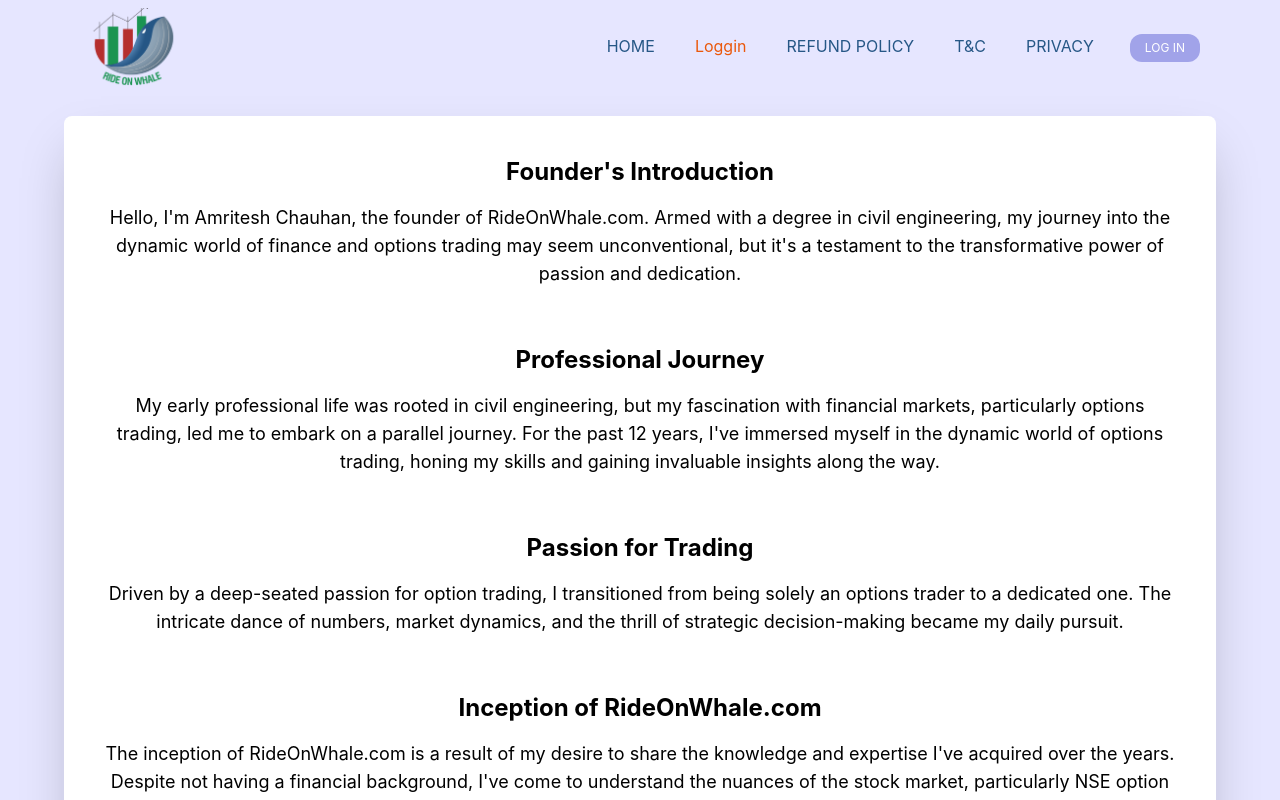
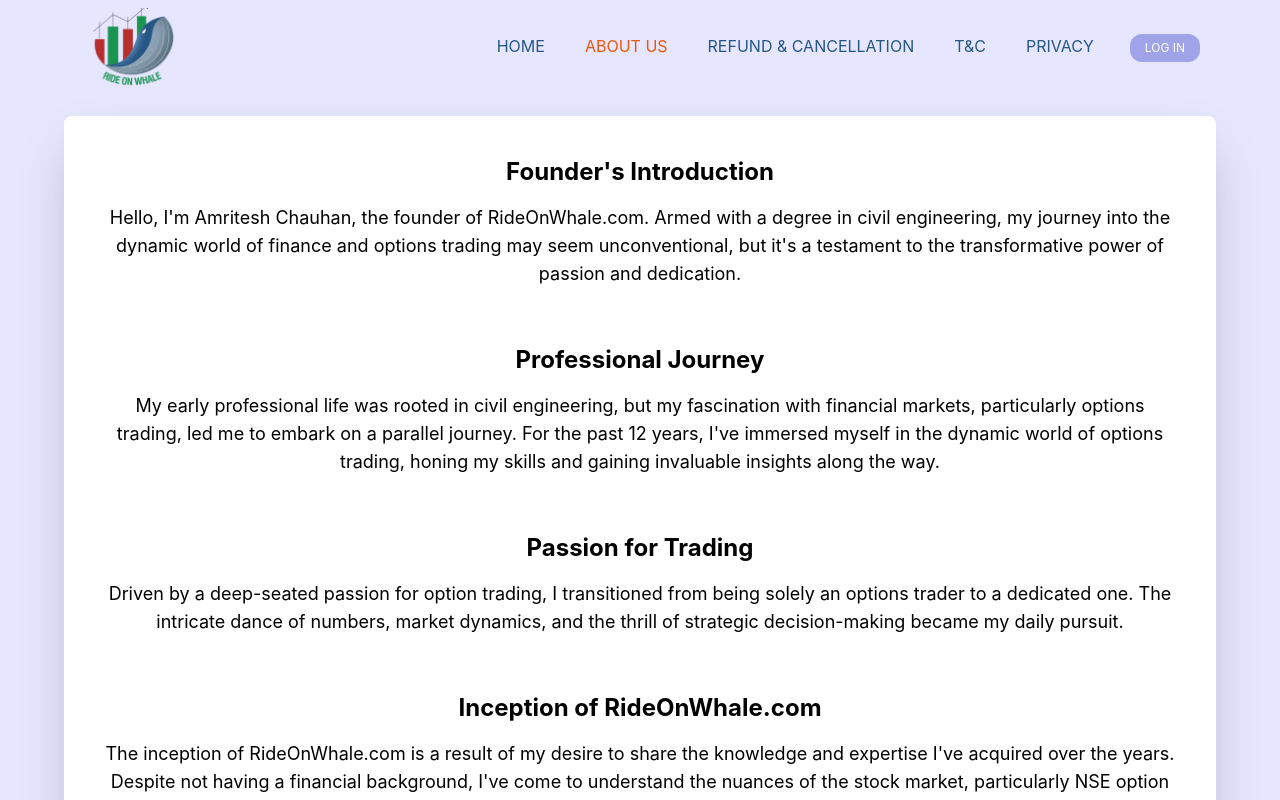
Before and after one commit to priyanshu082/stockapp2, a React (Create React App) app in the folder FrontEnd/: page /AboutUs in a window 1280 px wide. Shown: the top 800 px of the page. Built offline with nearby package versions, Linux system fonts and the light colour scheme.

Commit message:
navbar links are settled

```diff
--- a/FrontEnd/src/AuthContext.jsx
+++ b/FrontEnd/src/AuthContext.jsx
@@ -4,7 +4,7 @@ import React, { createContext, useState } from 'react';
 export const AuthContext = createContext();
 
 export const AuthProvider = ({ children }) => {
-  const [isLoggedIn, setIsLoggedIn] = useState();
+  const [isLoggedIn, setIsLoggedIn] = useState(false);
 
   return (
     <AuthContext.Provider value={{ isLoggedIn, setIsLoggedIn }}>
--- a/FrontEnd/src/Components/Navbar/Navbar.jsx
+++ b/FrontEnd/src/Components/Navbar/Navbar.jsx
@@ -1,21 +1,20 @@
-import React, { useState,useContext } from 'react';
+import React, { useState, useContext } from "react";
 import { useNavigate } from "react-router-dom";
-import { Link, NavLink } from 'react-router-dom';
-import Navlogo from '../../Assets/Navbar-img/NavLogo.png';
-import { AiOutlineMenu, AiOutlineClose } from 'react-icons/ai';
-import AOS from 'aos';
-import 'aos/dist/aos.css';
-import { AuthContext } from '../../AuthContext';
+import { Link, NavLink } from "react-router-dom";
+import Navlogo from "../../Assets/Navbar-img/NavLogo.png";
+import { AiOutlineMenu, AiOutlineClose } from "react-icons/ai";
+import AOS from "aos";
+import "aos/dist/aos.css";
+import { AuthContext } from "../../AuthContext";
 
 const Navbar = () => {
-
   const { isLoggedIn, setIsLoggedIn } = useContext(AuthContext);
   const navigate = useNavigate();
 
   AOS.init({
     offset: 200,
     duration: 1000,
-    easing: 'ease',
+    easing: "ease",
   });
 
   const [toggle, setToggle] = useState(false);
@@ -27,98 +26,210 @@ const Navbar = () => {
 
   return (
     <>
-      <nav className='bg-[#E6E6FF] w-full h-24 flex items-center justify-between px-5 sm:px-20  sm:max-md:px-5'>
-        <div className='left w-auto h-[100%] flex items-center'>
-          <img className='h-20 cursor-pointer' data-aos='fade-down' src={Navlogo} alt='' />
+      <nav className="bg-[#E6E6FF] w-full h-24 flex items-center justify-between px-5 sm:px-20  sm:max-md:px-5">
+        <div className="left w-auto h-[100%] flex items-center">
+          <img
+            className="h-20 cursor-pointer"
+            data-aos="fade-down"
+            src={Navlogo}
+            alt=""
+          />
         </div>
-        <div className='flex gap-5'>
-        <div className='sm:max-md:hidden hidden right h-[100%] w-auto sm:flex items-center gap-10 px-4'>
-          <ul className='flex items-center gap-10 text-[16px] text-[#265786]'>
+        <div className="flex gap-5">
+          <div className="sm:max-md:hidden hidden right h-[100%] w-auto sm:flex items-center gap-10 px-4">
+            <ul className="flex items-center gap-10 text-[16px] text-[#265786]">
 
-
-            <li data-aos='fade-down' data-aos-delay='400'>
-              <NavLink className={({isActive}) =>`nav ${isActive ? "text-orange-600": ""}`} to='/'>
+              <li data-aos="fade-down" data-aos-delay="400">
+                <NavLink
+                  className={({ isActive }) =>
+                    `nav ${isActive ? "text-orange-600" : ""}`
+                  }
+                  to="/"
+                >
                   HOME
                 </NavLink>
               </li>
-            <li data-aos='fade-down' data-aos-delay='600'>
-              <NavLink className={({isActive}) =>`nav ${isActive ? "text-orange-600": ""}`} to='/AboutUs'>
-                {isLoggedIn ? (<div>
-                  AboutUS
-                </div>) : (<div>
-                    Loggin
-                </div>)}
+
+              <li data-aos="fade-down" data-aos-delay="600">
+                {!localStorage.getItem("token") ? (
+                  <NavLink
+                    className={({ isActive }) =>
+                      `nav ${isActive ? "text-orange-600" : ""}`
+                    }
+                    to="/AboutUs"
+                  >
+                    ABOUT US
                   </NavLink>
+                ) : (
+                  <NavLink
+                    className={({ isActive }) =>
+                      `nav ${isActive ? "text-orange-600" : ""}`
+                    }
+                    to="/Data"
+                  >
+                   PCR
+                  </NavLink>
+                )}
               </li>
-            <li data-aos='fade-down' data-aos-delay='600'>
-              <NavLink className={({isActive}) =>`nav ${isActive ? "text-orange-600": ""}`} to='/RefundandCancel'>
+
+              <li data-aos="fade-down" data-aos-delay="600">
+                {!localStorage.getItem("token") ? (
+                  <NavLink
+                    className={({ isActive }) =>
+                      `nav ${isActive ? "text-orange-600" : ""}`
+                    }
+                    to="/RefundandCancel"
+                  >
+                    REFUND & CANCELLATION
+                  </NavLink>
+                ) : (
+                  <NavLink
+                    className={({ isActive }) =>
+                      `nav ${isActive ? "text-orange-600" : ""}`
+                    }
+                    to="/CommutativeSum"
+                  >
+                  CALL v/s PUT
+                  </NavLink>
+                )}
+              </li>
+
+              <li data-aos="fade-down" data-aos-delay="600">
+                {!localStorage.getItem("token") ? (
+                  <NavLink
+                    className={({ isActive }) =>
+                      `nav ${isActive ? "text-orange-600" : ""}`
+                    }
+                    to="/termAndCondition"
+                  >
+                    T&C
+                  </NavLink>
+                ) : (
+                  <NavLink
+                    className={({ isActive }) =>
+                      `nav ${isActive ? "text-orange-600" : ""}`
+                    }
+                    to="/StrikeGraph"
+                  >
+                   PRICE
+                  </NavLink>
+                )}
+              </li>
+
+
+
+              {/* <li data-aos="fade-down" data-aos-delay="600">
+                <NavLink
+                  className={({ isActive }) =>
+                    `nav ${isActive ? "text-orange-600" : ""}`
+                  }
+                  to="/RefundandCancel"
+                >
                   REFUND POLICY
                 </NavLink>
               </li>
-            <li data-aos='fade-down' data-aos-delay='1000'>
-              <NavLink className={({isActive}) =>`nav ${isActive ? "text-orange-600": ""}`} to='/termAndCondition'>
+
+              <li data-aos="fade-down" data-aos-delay="1000">
+                <NavLink
+                  className={({ isActive }) =>
+                    `nav ${isActive ? "text-orange-600" : ""}`
+                  }
+                  to="/termAndCondition"
+                >
                   T&C
                 </NavLink>
-            </li>
-            <li data-aos='fade-down' data-aos-delay='1200'>
-              <NavLink className={({isActive}) =>`nav ${isActive ? "text-orange-600": ""}`} to='/Privacypolicy'>
+              </li>*/}
+
+              <li data-aos="fade-down" data-aos-delay="1200">
+                <NavLink
+                  className={({ isActive }) =>
+                    `nav ${isActive ? "text-orange-600" : ""}`
+                  }
+                  to="/Privacypolicy"
+                >
                   PRIVACY
                 </NavLink>
               </li>
+
             </ul>
           </div>
 
-
-        <div className='flex gap-5'>
-          {!localStorage.getItem("token") ? ( <Link to='/login' className='button z-20 py-[5px] flex items-center text-[12px] rounded-xl px-[15px] text-white' data-aos='fade-down' data-aos-delay='1400'>
+          <div className="flex gap-5">
+            {!localStorage.getItem("token") ? (
+              <Link
+                to="/login"
+                className="button z-20 py-[5px] flex items-center text-[12px] rounded-xl px-[15px] text-white"
+                data-aos="fade-down"
+                data-aos-delay="1400"
+              >
                 LOG IN
-          </Link>) :(<Link
+              </Link>
+            ) : (
+              <Link
                 onClick={handleLogout}
-          to='/login' className='button z-20 py-[5px] flex items-center text-[12px] rounded-xl px-[15px] text-white' data-aos='fade-down' data-aos-delay='1400'>
+                to="/login"
+                className="button z-20 py-[5px] flex items-center text-[12px] rounded-xl px-[15px] text-white"
+                data-aos="fade-down"
+                data-aos-delay="1400"
+              >
                 LOG OUT
-          </Link>)}
-
+              </Link>
+            )}
 
             {toggle ? (
-          <AiOutlineClose onClick={() => setToggle(!toggle)} className='sm:hidden block sm:max-md:block text-3xl font-bold' />
+              <AiOutlineClose
+                onClick={() => setToggle(!toggle)}
+                className="sm:hidden block sm:max-md:block text-3xl font-bold"
+              />
             ) : (
-          <AiOutlineMenu onClick={() => setToggle(!toggle)} className='sm:hidden block sm:max-md:block text-3xl font-bold ' />
+              <AiOutlineMenu
+                onClick={() => setToggle(!toggle)}
+                className="sm:hidden block sm:max-md:block text-3xl font-bold "
+              />
             )}
           </div>
+
         </div>
       </nav>
 
       {/* Mobile view dropdown */}
       {toggle && (
-        <nav className='sm:hidden block sm:max-md:block bg-[#E6E6FF] w-full py-2 px-10 duration-1000 '>
-          <ul className='flex flex-col gap-2'>
-
+        <nav className="sm:hidden block sm:max-md:block bg-[#E6E6FF] w-full py-2 px-10 duration-1000 ">
+          <ul className="flex flex-col gap-2">
             <li>
-              <Link className='block text-[16px] text-[#265786]' to='/'>
+              <Link className="block text-[16px] text-[#265786]" to="/">
                 HOME
               </Link>
             </li>
             <li>
-              <Link className='block text-[16px] text-[#265786]' to='/AboutUs'>
+              <Link className="block text-[16px] text-[#265786]" to="/AboutUs">
                 ABOUT US
               </Link>
             </li>
             <li>
-              <Link className='block text-[16px] text-[#265786]' to='/RefundandCancel'>
+              <Link
+                className="block text-[16px] text-[#265786]"
+                to="/RefundandCancel"
+              >
                 REFUND POLICY
               </Link>
             </li>
             <li>
-              <Link className='block text-[16px] text-[#265786]' to='/termAndCondition'>
+              <Link
+                className="block text-[16px] text-[#265786]"
+                to="/termAndCondition"
+              >
                 T&C
               </Link>
             </li>
             <li>
-              <Link className='block text-[16px] text-[#265786]' to='/Privacypolicy'>
+              <Link
+                className="block text-[16px] text-[#265786]"
+                to="/Privacypolicy"
+              >
                 PRIVACY
               </Link>
             </li>
-
           </ul>
         </nav>
       )}
--- a/FrontEnd/src/Pages/Commutative Change in OI/CommutativeSum.jsx
+++ b/FrontEnd/src/Pages/Commutative Change in OI/CommutativeSum.jsx
@@ -24,7 +24,7 @@ const CommutativeSum = () => {
         try {
           const localapi ="http://127.0.0.1:5000"
           const api="https://7bd5-103-159-35-25.ngrok-free.app"
-          const response = await axios.post(`${api}/commutativesum`, {
+          const response = await axios.post(`${localapi}/commutativesum`, {
             symbol,
             expiryDate,
             noOfStrikes,
@@ -49,7 +49,7 @@ const CommutativeSum = () => {
         try {
           const localapi ="http://127.0.0.1:5000"
           const api="https://7bd5-103-159-35-25.ngrok-free.app"
-          const response = await axios.post(`${api}/expirydates`, {
+          const response = await axios.post(`${localapi}/expirydates`, {
             symbol,
           });
 
--- a/FrontEnd/src/Pages/DataPage/Datapage.jsx
+++ b/FrontEnd/src/Pages/DataPage/Datapage.jsx
@@ -24,7 +24,8 @@ function DataPage() {
   const fetchData = async () => {
     try {
       const localapi = "http://127.0.0.1:5000";
-      const api = "https://7bd5-103-159-35-25.ngrok-free.app";
+     // const api = "https://7bd5-103-159-35-25.ngrok-free.app";
+      const ngrokApi="https://8a61-2405-201-6801-20ac-5c6b-8fe4-b02b-f692.ngrok-free.app"
       const response = await axios.post(`${localapi}/all`, {
         symbol,
         expiryDate,
@@ -50,7 +51,8 @@ function DataPage() {
   const fetchPcrData = async () => {
     try {
       const localapi = "http://127.0.0.1:5000";
-      const api = "https://7bd5-103-159-35-25.ngrok-free.app";
+      //const api = "https://7bd5-103-159-35-25.ngrok-free.app";
+      const ngrokApi="https://8a61-2405-201-6801-20ac-5c6b-8fe4-b02b-f692.ngrok-free.app"
       const response = await axios.post(`${localapi}/pcr`, {
         symbol,
         expiryDate,
@@ -77,7 +79,8 @@ function DataPage() {
   const fetchExpiryDates = async () => {
     try {
       const localapi = "http://127.0.0.1:5000";
-      const api = "https://7bd5-103-159-35-25.ngrok-free.app";
+     // const api = "https://7bd5-103-159-35-25.ngrok-free.app";
+      const ngrokApi="https://8a61-2405-201-6801-20ac-5c6b-8fe4-b02b-f692.ngrok-free.app"
       const response = await axios.post(`${localapi}/expirydates`, {
         symbol,
       });
--- a/FrontEnd/src/Pages/Strikegraph/StrikeGraph.jsx
+++ b/FrontEnd/src/Pages/Strikegraph/StrikeGraph.jsx
@@ -53,7 +53,7 @@ const StrikeGraph = () => {
         try {
           const localapi ="http://127.0.0.1:5000"
           const api="https://7bd5-103-159-35-25.ngrok-free.app"
-          const response = await axios.post(`${api}/strikeprices`, {
+          const response = await axios.post(`${localapi}/strikeprices`, {
             symbol,
             expiryDate,
             noOfStrikes,
@@ -81,7 +81,7 @@ const StrikeGraph = () => {
         try {
           const localapi ="http://127.0.0.1:5000"
           const api="https://7bd5-103-159-35-25.ngrok-free.app"
-          const response = await axios.post(`${api}/expirydates`, {
+          const response = await axios.post(`${localapi}/expirydates`, {
             symbol,
           });
 
@@ -93,8 +93,7 @@ const StrikeGraph = () => {
           console.error("Error fetching expiry dates:", error);
         }
       };
-
-// console.log();
+console.log();
   return (
     <>
  <div className="sm:p-[50px] p-[10px] ">
--- a/FrontEnd/src/Pages/SubscriptionPage/SubscriptionCard.jsx
+++ b/FrontEnd/src/Pages/SubscriptionPage/SubscriptionCard.jsx
@@ -12,10 +12,10 @@ const SubscriptionCard = ({tittle,price,month,cardDescription,first,second,third
         <p className='text-sm '>{cardDescription}</p>
        <div className="line w-full h-[1px] bg-gray-500"></div>
        <ul className=' list-inside list-decimal'>
-       <li>{first}</li>
+       {/* <li>{first}</li>
        <li>{second}</li>
        <li>{third}</li>
-       <li>{fourth}</li>
+       <li>{fourth}</li> */}
        </ul>
        <button className=' button group-hover:bg-[white] group-hover:text-[#b2b2d4] z-20 bg-[#9698ED] text-white py-2 px-4 rounded-md w-[100%]  duration-300 ease-in mt-28 text-xl font-semibold' onClick={()=>{alert(buttonValue)}}>{buttonValue}</button>
       </div>
```
Lines whose indentation alone changed are shown as unchanged.
